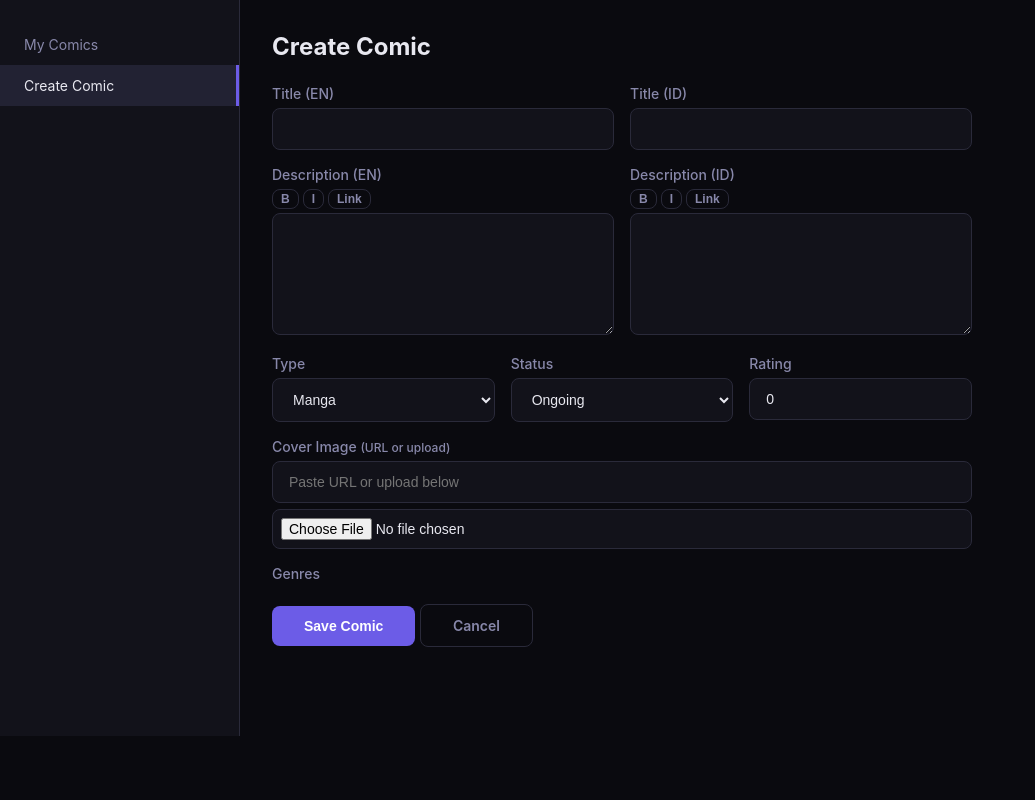
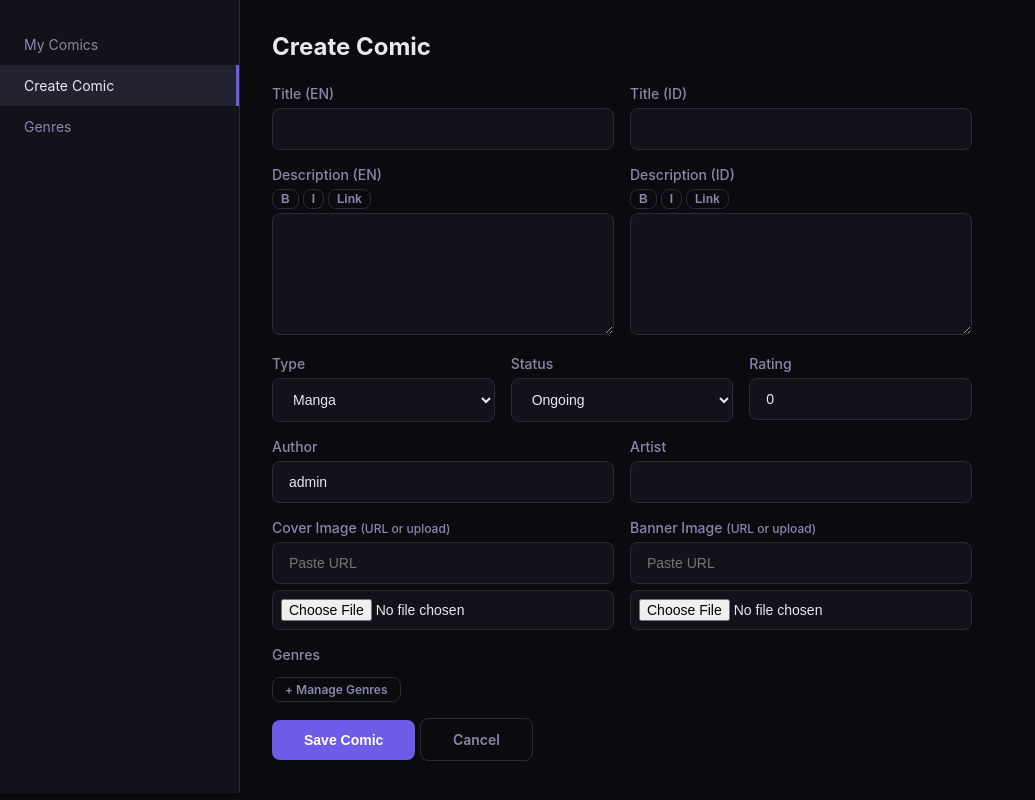
Before and after one commit to Arthemist07/ComicVerse, a Flask app: page /author/comic/create in a window 1280 px wide. Shown: the part 64-864 px from the top of the page, without its empty margins (0-1035 px from the left). Run offline with Flask 3, Linux system fonts and the light colour scheme; a user stored in the database is signed in; data that the repository does not hold is empty.

Commit message:
enhance comic panels: inline chapter mgmt, author genres, more fields (banner, rating, author/artist), edit chapter for authors

```diff
--- a/routes/author.py
+++ b/routes/author.py
@@ -45,6 +45,7 @@ def create_comic():
             status=request.form['status'],
             author=request.form.get('author', current_user.username),
             artist=request.form.get('artist', ''),
+            rating=float(request.form.get('rating', 0)),
             cover=cover_url or 'default_cover.png',
             author_id=current_user.id
         )
@@ -53,8 +54,8 @@ def create_comic():
         for gid in request.form.getlist('genres'):
             db.session.add(ComicGenre(comic_id=comic.id, genre_id=int(gid)))
         db.session.commit()
-        flash('Comic created!', 'success')
-        return redirect(url_for('author.dashboard'))
+        flash('Comic created! Add chapters now.', 'success')
+        return redirect(url_for('author.edit_comic', id=comic.id))
     return render_template('author/comic_form.html', genres=genres, comic=None)
 
 @author_bp.route('/comic/edit/<int:id>', methods=['GET', 'POST'])
@@ -74,6 +75,7 @@ def edit_comic(id):
         comic.description_id = request.form.get('description_id', '')
         comic.type = request.form['type']
         comic.status = request.form['status']
+        comic.rating = float(request.form.get('rating', 0))
 
         cover_url = request.form.get('cover', comic.cover)
         cover_file = request.files.get('cover_file')
@@ -151,6 +153,40 @@ def create_chapter(comic_id):
         return redirect(url_for('author.chapters', comic_id=comic_id))
     return render_template('author/chapter_form.html', comic=comic, chapter=None)
 
+@author_bp.route('/chapter/edit/<int:id>', methods=['GET', 'POST'])
+@login_required
+@author_required
+def edit_chapter(id):
+    from app import save_upload, allowed_file
+    chapter = Chapter.query.get_or_404(id)
+    comic = chapter.comic
+    if comic.author_id != current_user.id and not current_user.is_admin:
+        flash('Not your comic', 'error')
+        return redirect(url_for('author.dashboard'))
+    if request.method == 'POST':
+        chapter.number = float(request.form['number'])
+        chapter.title_en = request.form['title_en']
+        chapter.title_id = request.form['title_id']
+        pages = []
+        page_files = request.files.getlist('page_files')
+        for pf in page_files:
+            if pf and allowed_file(pf.filename):
+                url = save_upload(pf, 'pages')
+                if url:
+                    pages.append(url)
+        pages_input = request.form.get('pages', '[]')
+        try:
+            extra_pages = json.loads(pages_input)
+            pages.extend(extra_pages)
+        except:
+            pass
+        if pages:
+            chapter.pages = json.dumps(pages)
+        db.session.commit()
+        flash('Chapter updated!', 'success')
+        return redirect(url_for('author.chapters', comic_id=comic.id))
+    return render_template('author/chapter_form.html', comic=comic, chapter=chapter)
+
 @author_bp.route('/chapter/delete/<int:id>', methods=['POST'])
 @login_required
 @author_required
@@ -165,3 +201,39 @@ def delete_chapter(id):
     db.session.commit()
     flash('Chapter deleted', 'success')
     return redirect(url_for('author.chapters', comic_id=cid))
+
+@author_bp.route('/genres')
+@login_required
+@author_required
+def manage_genres():
+    genres = Genre.query.order_by(Genre.name_en).all()
+    return render_template('author/genres.html', genres=genres)
+
+@author_bp.route('/genre/create', methods=['POST'])
+@login_required
+@author_required
+def create_genre():
+    name_en = request.form.get('name_en', '').strip()
+    name_id = request.form.get('name_id', '').strip()
+    if not name_en or not name_id:
+        flash('Both English and Indonesian names required', 'error')
+        return redirect(url_for('author.manage_genres'))
+    if Genre.query.filter_by(name_en=name_en).first():
+        flash('Genre already exists', 'error')
+        return redirect(url_for('author.manage_genres'))
+    g = Genre(name_en=name_en, name_id=name_id)
+    db.session.add(g)
+    db.session.commit()
+    flash(f'Genre "{name_en}" created!', 'success')
+    return redirect(url_for('author.manage_genres'))
+
+@author_bp.route('/genre/delete/<int:id>', methods=['POST'])
+@login_required
+@author_required
+def delete_genre(id):
+    genre = Genre.query.get_or_404(id)
+    ComicGenre.query.filter_by(genre_id=id).delete()
+    db.session.delete(genre)
+    db.session.commit()
+    flash('Genre deleted', 'success')
+    return redirect(url_for('author.manage_genres'))
--- a/templates/author/chapters.html
+++ b/templates/author/chapters.html
@@ -23,6 +23,7 @@
           <td>{{ ch.title_en or ch.title_id }}</td>
           <td>{{ ch.pages|page_count }}</td>
           <td>
+            <a href="{{ url_for('author.edit_chapter', id=ch.id) }}" class="btn btn-ghost" style="padding:4px 12px;font-size:12px">Edit</a>
             <form method="POST" action="{{ url_for('author.delete_chapter', id=ch.id) }}" style="display:inline" onsubmit="return confirm('Delete chapter?')">
               <button type="submit" class="btn btn-danger" style="padding:4px 12px;font-size:12px">Delete</button>
             </form>
--- a/templates/author/comic_form.html
+++ b/templates/author/comic_form.html
@@ -1,13 +1,25 @@
 {% extends "base.html" %}
-{% block title %}Create Comic{% endblock %}
+{% block title %}{% if comic %}Edit{% else %}Create{% endif %} Comic{% endblock %}
 {% block content %}
 <div class="admin-layout">
   <div class="admin-sidebar">
     <a href="{{ url_for('author.dashboard') }}">My Comics</a>
     <a href="{{ url_for('author.create_comic') }}" class="active">Create Comic</a>
+    <a href="{{ url_for('author.manage_genres') }}">Genres</a>
   </div>
   <div class="admin-content">
     <h2 style="margin-bottom:24px">{% if comic %}Edit{% else %}Create{% endif %} Comic</h2>
+
+    {% if comic %}
+    <div style="margin-bottom:20px;padding:16px;background:var(--card-bg);border-radius:8px;border:1px solid var(--border)">
+      <strong>Quick Actions:</strong>
+      <div style="display:flex;gap:8px;margin-top:8px;flex-wrap:wrap">
+        <a href="{{ url_for('author.chapters', comic_id=comic.id) }}" class="btn btn-primary" style="padding:6px 16px;font-size:13px">+ Add Chapter</a>
+        <a href="{{ url_for('author.chapters', comic_id=comic.id) }}" class="btn btn-ghost" style="padding:6px 16px;font-size:13px">Manage Chapters ({{ comic.chapters.count() }})</a>
+      </div>
+    </div>
+    {% endif %}
+
     <form method="POST" enctype="multipart/form-data" style="max-width:700px">
       <div style="display:grid;grid-template-columns:1fr 1fr;gap:16px">
         <div class="form-group"><label>Title (EN)</label><input type="text" name="title_en" class="form-input" value="{{ comic.title_en if comic else '' }}" required></div>
@@ -37,18 +49,18 @@
         <div class="form-group">
           <label>Type</label>
           <select name="type" class="form-select">
-            <option value="manga">Manga</option>
-            <option value="manhwa">Manhwa</option>
-            <option value="manhua">Manhua</option>
-            <option value="novel">Novel</option>
+            <option value="manga" {% if comic and comic.type == 'manga' %}selected{% endif %}>Manga</option>
+            <option value="manhwa" {% if comic and comic.type == 'manhwa' %}selected{% endif %}>Manhwa</option>
+            <option value="manhua" {% if comic and comic.type == 'manhua' %}selected{% endif %}>Manhua</option>
+            <option value="novel" {% if comic and comic.type == 'novel' %}selected{% endif %}>Novel</option>
           </select>
         </div>
         <div class="form-group">
           <label>Status</label>
           <select name="status" class="form-select">
-            <option value="ongoing">Ongoing</option>
-            <option value="completed">Completed</option>
-            <option value="hiatus">Hiatus</option>
+            <option value="ongoing" {% if comic and comic.status == 'ongoing' %}selected{% endif %}>Ongoing</option>
+            <option value="completed" {% if comic and comic.status == 'completed' %}selected{% endif %}>Completed</option>
+            <option value="hiatus" {% if comic and comic.status == 'hiatus' %}selected{% endif %}>Hiatus</option>
           </select>
         </div>
         <div class="form-group">
@@ -56,13 +68,30 @@
           <input type="number" step="0.1" name="rating" class="form-input" value="{{ comic.rating if comic else '0' }}">
         </div>
       </div>
+      <div style="display:grid;grid-template-columns:1fr 1fr;gap:16px">
+        <div class="form-group">
+          <label>Author</label>
+          <input type="text" name="author" class="form-input" value="{{ comic.author if comic else current_user.username }}">
+        </div>
+        <div class="form-group">
+          <label>Artist</label>
+          <input type="text" name="artist" class="form-input" value="{{ comic.artist if comic else '' }}">
+        </div>
+      </div>
+      <div style="display:grid;grid-template-columns:1fr 1fr;gap:16px">
         <div class="form-group">
           <label>Cover Image <span style="color:var(--text-secondary);font-size:12px">(URL or upload)</span></label>
-        <input type="text" name="cover" class="form-input" value="{{ comic.cover if comic else '' }}" placeholder="Paste URL or upload below">
+          <input type="text" name="cover" class="form-input" value="{{ comic.cover if comic else '' }}" placeholder="Paste URL">
           <input type="file" name="cover_file" class="form-input" accept="image/*" style="margin-top:6px;padding:8px">
           {% if comic and comic.cover and comic.cover != 'default_cover.png' %}
           <div style="margin-top:4px"><img src="{{ comic.cover }}" style="width:60px;height:80px;object-fit:cover;border-radius:4px"></div>
           {% endif %}
+        </div>
+        <div class="form-group">
+          <label>Banner Image <span style="color:var(--text-secondary);font-size:12px">(URL or upload)</span></label>
+          <input type="text" name="banner" class="form-input" value="{{ comic.banner if comic else '' }}" placeholder="Paste URL">
+          <input type="file" name="banner_file" class="form-input" accept="image/*" style="margin-top:6px;padding:8px">
+        </div>
       </div>
       <div class="form-group">
         <label>Genres</label>
@@ -75,6 +104,9 @@
             {{ genre.name_en }}
           </label>
           {% endfor %}
+        </div>
+        <div style="margin-top:8px">
+          <a href="{{ url_for('author.manage_genres') }}" class="btn btn-ghost" style="padding:4px 12px;font-size:12px">+ Manage Genres</a>
         </div>
       </div>
       <button type="submit" class="btn btn-primary" style="padding:12px 32px">Save Comic</button>
--- a/templates/author/dashboard.html
+++ b/templates/author/dashboard.html
@@ -5,6 +5,7 @@
   <div class="admin-sidebar">
     <a href="{{ url_for('author.dashboard') }}" class="active">My Comics</a>
     <a href="{{ url_for('author.create_comic') }}">Create Comic</a>
+    <a href="{{ url_for('author.manage_genres') }}">Genres</a>
   </div>
   <div class="admin-content">
     <h2 style="margin-bottom:24px">My Comics</h2>
```
Also changed, not shown: routes/admin.py (+7 -5 lines), templates/admin/comic_form.html (+12 -0 lines), templates/author/chapter_form.html (+17 -7 lines), templates/author/genres.html (added, +43 -0 lines). Lines whose indentation alone changed are shown as unchanged.
